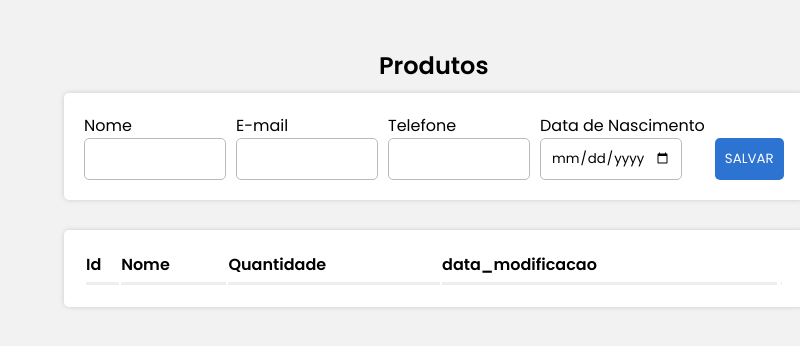
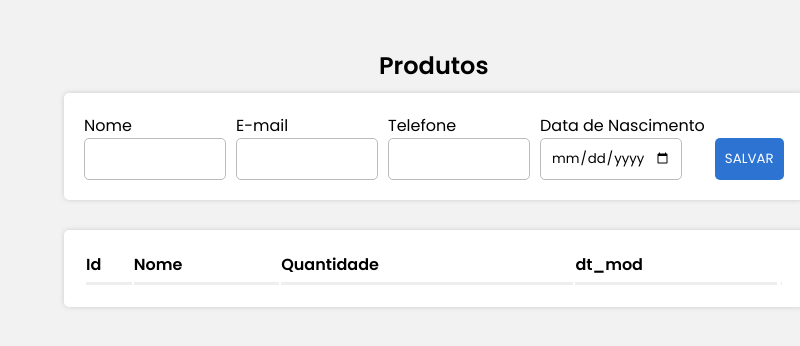
Before and after one commit to ErickDanielA/CRUD_Usuarios, a React (Create React App) app in the folder frontend/: page / in a window 1280 px wide. Shown: the top 346 px of the page, without its empty margins (480-1280 px from the left). Built offline with nearby package versions, Linux system fonts and the light colour scheme.

Commit message:
editando a página

```diff
--- a/frontend/src/components/Grid.js
+++ b/frontend/src/components/Grid.js
@@ -70,7 +70,7 @@ const Grid = ({ users, setUsers, setOnEdit }) => {
                     <Th>Id</Th>
                     <Th>Nome</Th>
                     <Th>Quantidade</Th>
-                    <Th onlyWeb>data_modificacao</Th>
+                    <Th onlyWeb>dt_mod</Th>
                     <Th></Th>
                     <Th></Th>
                 </Tr>
@@ -78,10 +78,10 @@ const Grid = ({ users, setUsers, setOnEdit }) => {
             <Tbody>
                 {users.map((item, i) => (
                     <Tr key={i}>
-                    <Td width="30%">{item.id}</Td>
+                    <Td width="10%">{item.id}</Td>
                         <Td width="30%">{item.nome}</Td>
-                        <Td width="30%">{item.id}</Td>
-                        <Td width="20%" onlyWeb>{item.fone}</Td>
+                        <Td width="20%">{item.id}</Td>
+                        <Td width="25%" onlyWeb>{item.fone}</Td>
                         <Td alignCenter width="5%">
                             <FaEdit onClick={() => handleEdit(item)} />
                         </Td>
```
